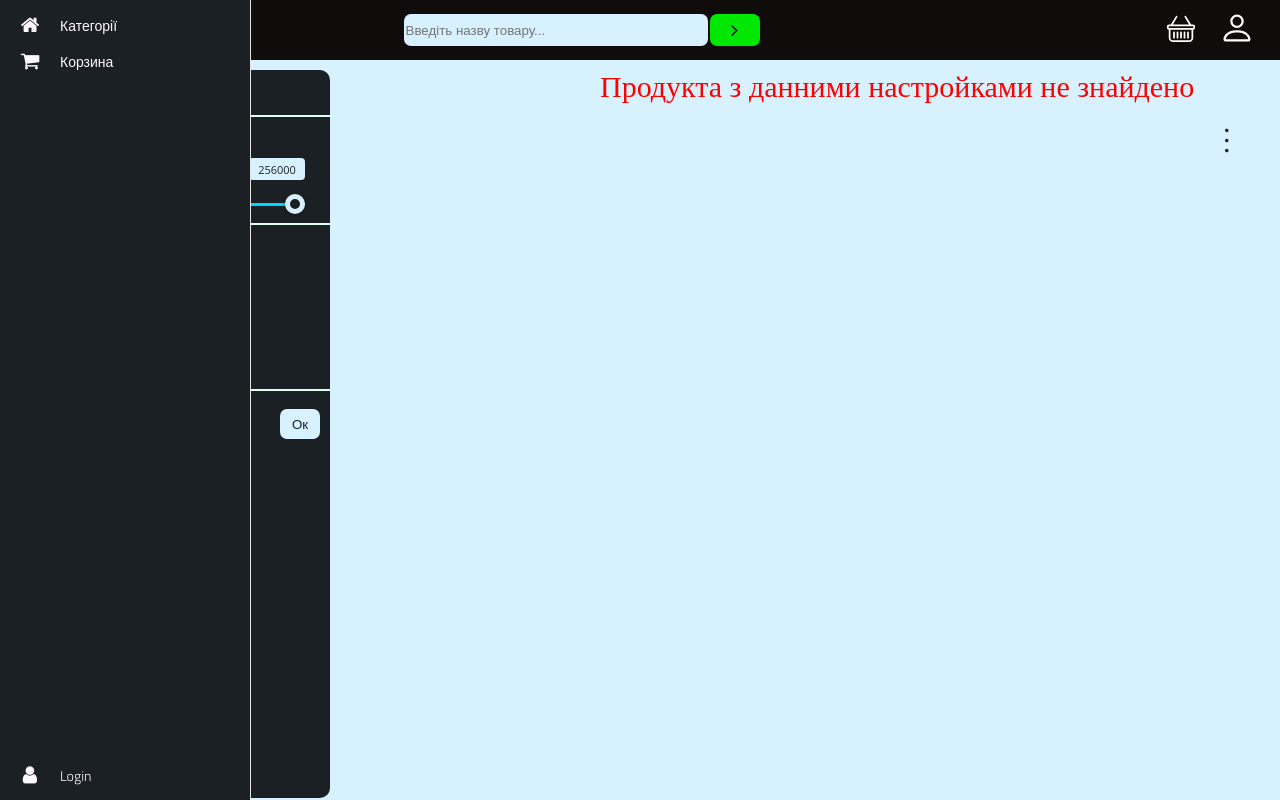
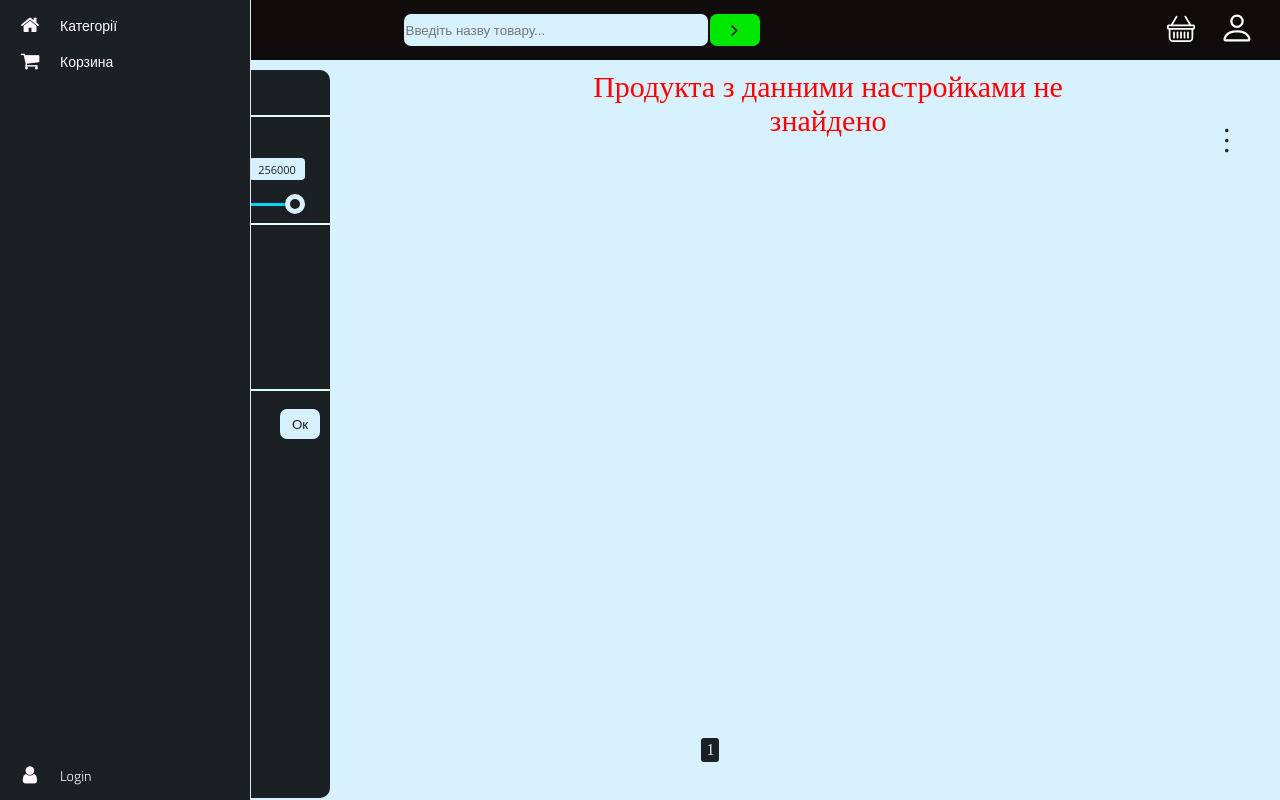
Before and after one commit to Sparix/Degree-project-site, a Django app: a page that uses templates/product.html in a window 1280 px wide. Run offline with Django 4.2, Linux system fonts and the light colour scheme; data comes from the database, SQL or seed files in the repository; both versions use the stored data as it was after the commit; some libraries are stand-ins or nearby versions.

Commit message:
add db and paginate

```diff
--- a/MyShop/static/css/style.css
+++ b/MyShop/static/css/style.css
@@ -29,6 +29,7 @@
 }
 
 body {
+    height: 100%;
     margin: 0;
     background-color: #D7F1FF;
 }
@@ -212,10 +213,9 @@
 }
 
 .product-tov {
-    margin: 10px 70px 10px 400px;
+    margin: 10px 200px 10px 47vh;
     display: flex;
     flex-wrap: wrap;
-    justify-content: center;
     text-align: center;
 }
 
@@ -1317,7 +1317,6 @@
     opacity: 0;
     visibility: hidden;
     z-index: 3;
-    transition: all 0.8s ease 0s;
 }
 
 .popup:target {
@@ -1713,3 +1712,25 @@
 
 #scroll-view-order-img::-webkit-scrollbar-track {
 }
+
+.paginate-block {
+    position: absolute;
+    left: 55.5%;
+    bottom: 20px;
+    transform: translate(-50%, -50%);
+}
+
+.paginate-url-block {
+    background-color: #1b2024;
+    border-radius: 3px;
+    padding: 3px 5px;
+    margin: 3px;
+}
+
+.paginate-url {
+    color: #D7F1FF;
+}
+
+.paginate {
+    display: flex;
+}
--- a/MyShop/views.py
+++ b/MyShop/views.py
@@ -29,6 +29,7 @@
 
 class ProductHome(DataMixin, ListView):
     model = Product
+    paginate_by = 8
     template_name = 'product.html'
     context_object_name = 'product'
     allow_empty = False
@@ -161,6 +162,7 @@
 class Search(DataMixin, ListView):
     """Поиск товаров"""
     model = Product
+    paginate_by = 10
     template_name = 'search.html'
     context_object_name = 'product'
     allow_empty = False
@@ -183,6 +185,7 @@
 
 
 class FilterProduct(DataMixin, ListView):
+    paginate_by = 8
     model = Product
     template_name = 'product.html'
     context_object_name = 'product'
--- a/templates/forproducts.html
+++ b/templates/forproducts.html
@@ -3,7 +3,7 @@
     <div class="prod-detail">
         <div class="top__container">
             <div class="tov_name">
-                <h1 class="top_tov_name">{{ product.name }}</h1>
+                <h1 class="top_tov_name">{{ product.name|truncatechars:100 }}</h1>
             </div>
             <div class="all_about">
                 <p>Все про товар</p>
@@ -38,13 +38,13 @@
                             <h3>Параметри</h3>
                         </div>
                         <div class="value_list">
-                            {% for prod, prod1 in product.content_split.items %}
+                            {% for prod, prod2 in product.content.items %}
                                 <div class="rapam_value">
                                     <div class="value_article">
                                         {{ prod }}
                                     </div>
                                     <div class="value">
-                                        {{ prod1 }}
+                                        {{ prod2 }}
                                     </div>
                                 </div>
                             {% endfor %}
--- a/templates/product.html
+++ b/templates/product.html
@@ -74,7 +74,7 @@
 
                             <div class="info-prod">
                                 <div class="text-prod">
-                                    {{ prod.name }}
+                                    {{ prod.name|truncatechars:60 }}
                                 </div>
                                 <div class="under-prod">
                                     <div class="cost-prod">
@@ -120,4 +120,13 @@
             {% endfor %}
         </div>
     </div>
+    <div class="paginate-block">
+        <div class="paginate">
+            {% for p in paginator.page_range %}
+                <div class="paginate-url-block">
+                    <a class="paginate-url" href="?{{ request.GET.urlencode }}&page={{ p }}">{{ p }}</a>
+                </div>
+            {% endfor %}
+        </div>
+    </div>
 {% endblock %}
```
Also changed, not shown: MyShop/models.py (+1 -9 lines), templates/search.html (+10 -1 lines), MyShop/migrations/0001_initial.py, db.sqlite3, orders/migrations/0001_initial.py, orders/migrations/0002_rename_price_orderitem_cost.py (deleted), orders/migrations/0003_rename_post_code_order_phone_number.py (deleted), orders/migrations/0004_order_author.py (deleted), orders/migrations/0005_remove_order_author_orderitem_author.py (deleted), orders/migrations/0006_rename_order_orderitem_orders_and_more.py (deleted).
